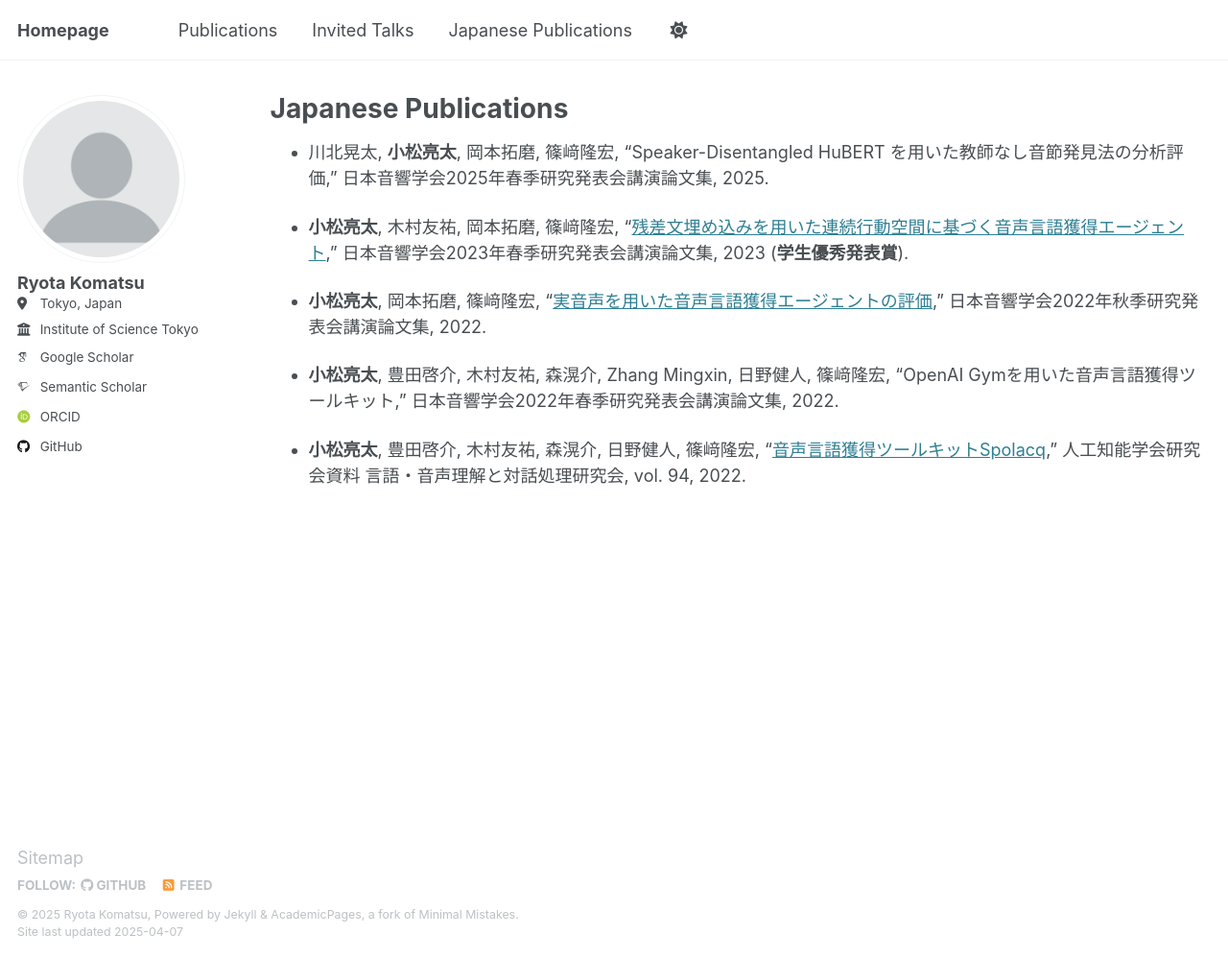
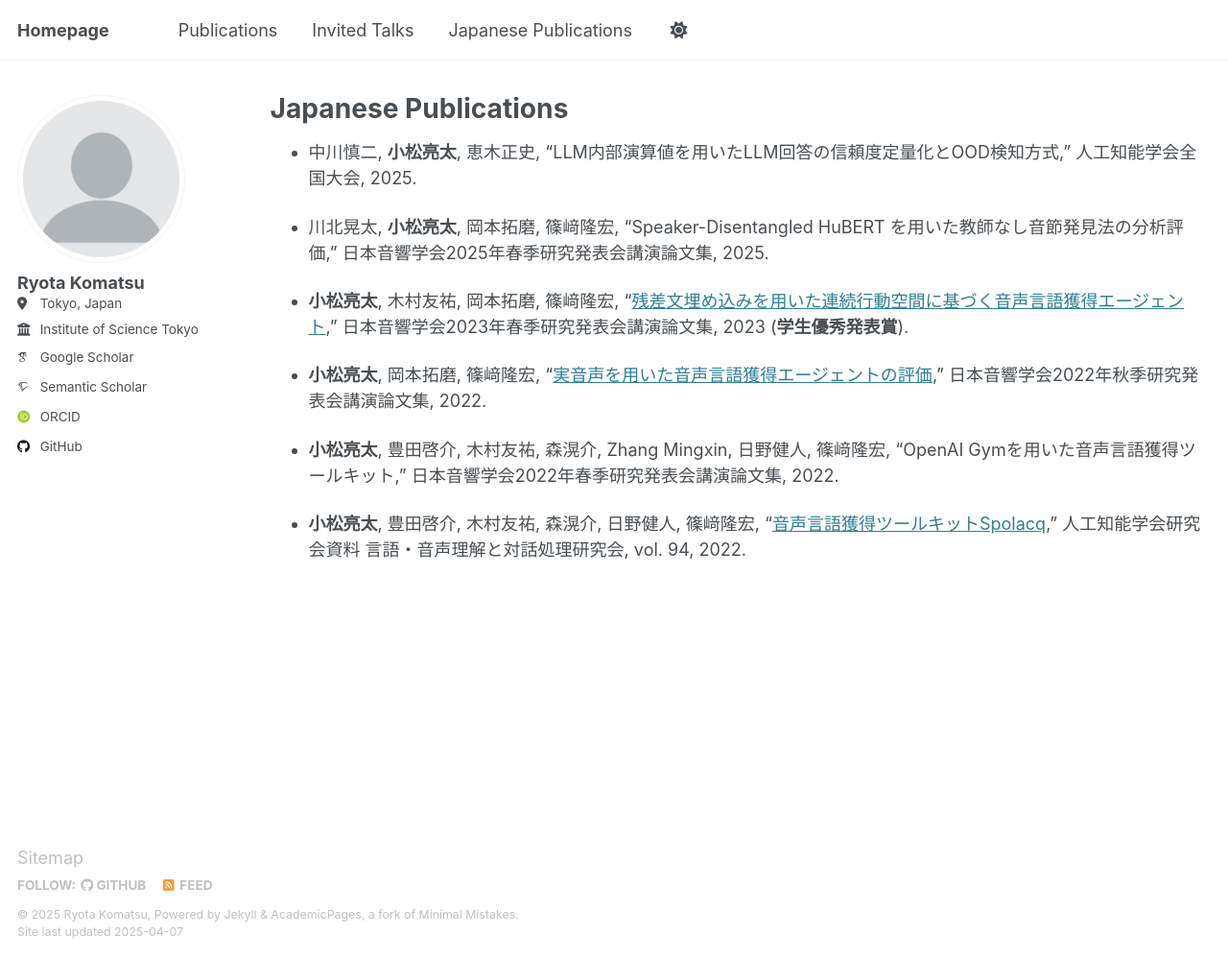
Before and after one commit to ryota-komatsu/ryota-komatsu.github.io, a Jekyll site: the page built from _pages/japanese-publications.md, in a window 1280 px wide and 999 px high. Shown: the whole window at 96% size. Built offline with Jekyll 4.4.1, drawn with Linux system fonts in a browser that asks for light colours; some web fonts are replaced.

Commit message:
update japanese publications

```diff
--- a/_pages/japanese-publications.md
+++ b/_pages/japanese-publications.md
@@ -4,6 +4,8 @@ title: "Japanese Publications"
 permalink: /japanese-publications/
 author_profile: true
 ---
+
+- 中川慎二, **小松亮太**, 恵木正史, "LLM内部演算値を用いたLLM回答の信頼度定量化とOOD検知方式," 人工知能学会全国大会, 2025.
 
 - 川北晃太, **小松亮太**, 岡本拓磨, 篠﨑隆宏, "Speaker-Disentangled HuBERT を用いた教師なし音節発見法の分析評価," 日本音響学会2025年春季研究発表会講演論文集, 2025.
 
```
